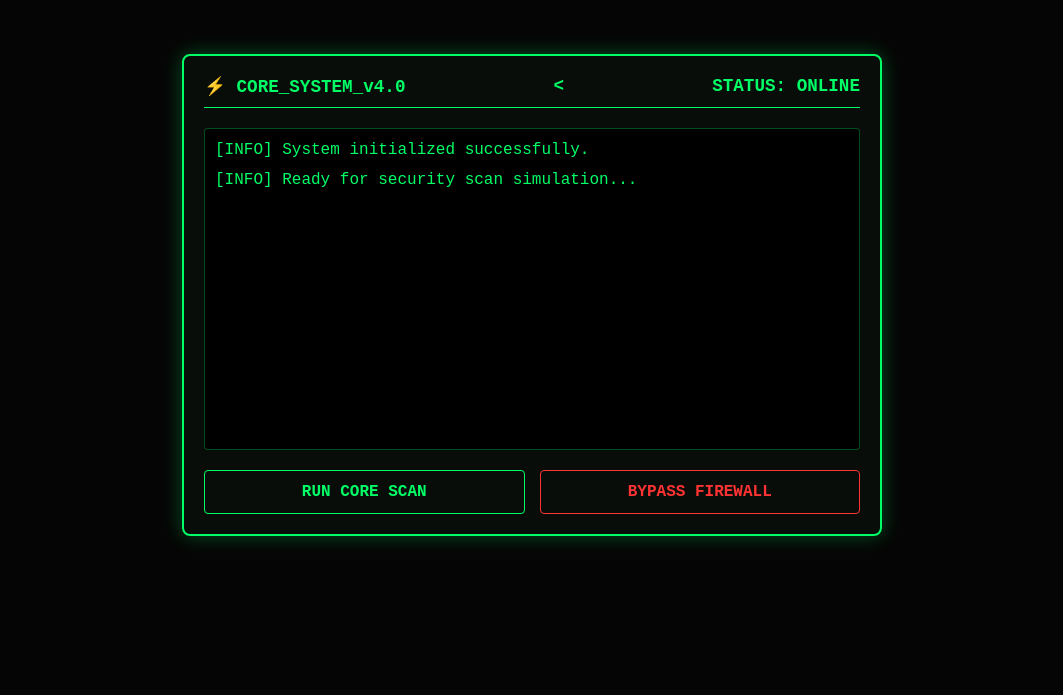
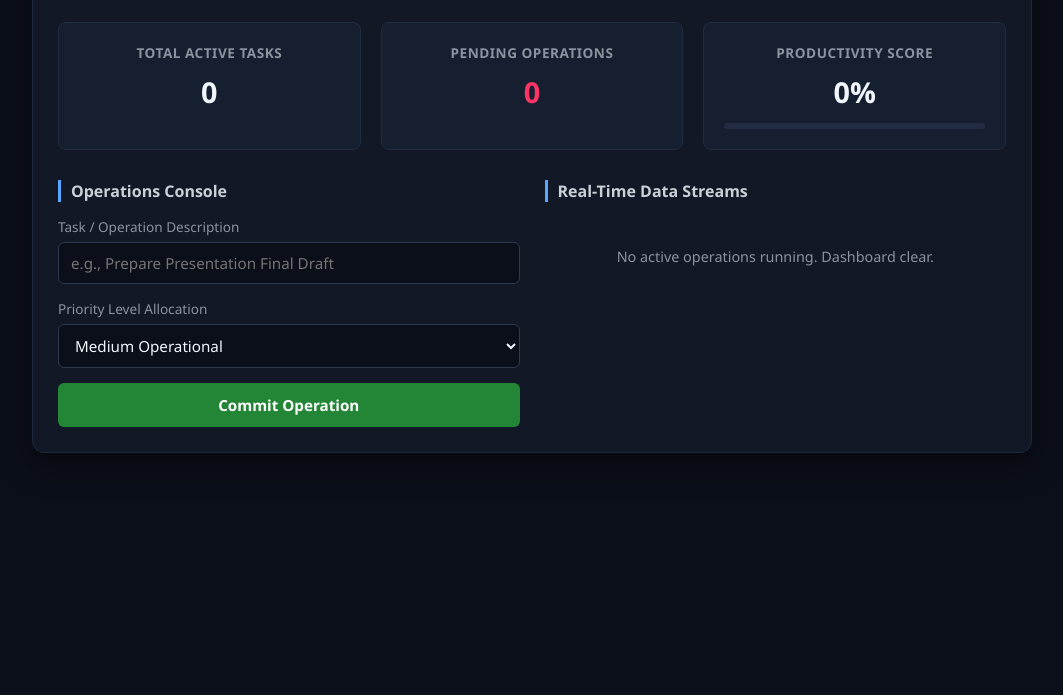
Before and after one commit to lukmanansari12sk/jarvis-ai, a plain HTML site: page index.html in a window 1280 px wide. Shown: the part 105-800 px from the top of the page, without its empty margins (108-1171 px from the left). Drawn offline with Linux system fonts and the light colour scheme.

Commit message:
Update index.html

```diff
--- a/index.html
+++ b/index.html
@@ -3,186 +3,212 @@
 <head>
     <meta charset="UTF-8">
     <meta name="viewport" content="width=device-width, initial-scale=1.0">
-    <title>CYBER DEFENSE TERMINAL v4.0</title>
+    <title>Nexus Smart Assistant & Operations Dashboard</title>
     <style>
-        body {
-            background-color: #050505;
-            color: #00ff66;
-            font-family: 'Courier New', Courier, monospace;
-            display: flex;
-            align-items: center;
-            justify-content: center;
-            min-height: 100vh;
-            margin: 0;
-            overflow: hidden;
-        }
-        .terminal-box {
-            width: 90%;
-            max-width: 700px;
-            background-color: rgba(10, 15, 10, 0.9);
-            border: 2px solid #00ff66;
-            box-shadow: 0 0 20px rgba(0, 255, 102, 0.3);
-            border-radius: 8px;
-            padding: 20px;
-            box-sizing: border-box;
-        }
-        .header {
-            border-bottom: 1px solid #00ff66;
-            padding-bottom: 10px;
-            margin-bottom: 20px;
-            display: flex;
-            justify-content: space-between;
-            font-weight: bold;
-            font-size: 1.1rem;
-        }
-        .output-screen {
-            height: 300px;
-            overflow-y: auto;
-            margin-bottom: 20px;
-            padding: 10px;
-            background-color: #000;
-            border-radius: 4px;
-            border: 1px solid rgba(0, 255, 102, 0.3);
-        }
-        .line {
-            margin-bottom: 8px;
-            line-height: 1.4;
-            opacity: 0;
-            animation: fadeIn 0.3s forwards;
-        }
-        @keyframes fadeIn {
-            to { opacity: 1; }
-        }
-        .accent { color: #58a6ff; }
-        .danger { color: #ff3333; }
-        .warning { color: #ffcc00; }
+        * { box-sizing: border-box; margin: 0; padding: 0; font-family: 'Segoe UI', Tahoma, Geneva, Verdana, sans-serif; }
+        body { background-color: #0b0f19; color: #f0f6fc; padding: 20px; min-height: 100vh; }
+        .dashboard { max-width: 1000px; margin: 0 auto; background: #121826; border: 1px solid #1f293d; border-radius: 12px; padding: 25px; box-shadow: 0 10px 30px rgba(0,0,0,0.5); }
 
-        .btn-panel {
-            display: flex;
-            gap: 15px;
-        }
-        .action-btn {
-            flex: 1;
-            background-color: transparent;
-            color: #00ff66;
-            border: 1px solid #00ff66;
-            padding: 12px;
-            font-family: 'Courier New', Courier, monospace;
-            font-size: 1rem;
-            font-weight: bold;
-            cursor: pointer;
-            border-radius: 4px;
-            text-transform: uppercase;
-            transition: all 0.2s ease;
-        }
-        .action-btn:hover {
-            background-color: #00ff66;
-            color: #000;
-            box-shadow: 0 0 15px rgba(0, 255, 102, 0.6);
-        }
-        .action-btn:disabled {
-            border-color: #333;
-            color: #333;
-            cursor: not-allowed;
-            box-shadow: none;
-        }
+        /* Header */
+        .header { display: flex; justify-content: space-between; align-items: center; border-bottom: 1px solid #1f293d; padding-bottom: 20px; margin-bottom: 25px; }
+        .header h1 { font-size: 1.6rem; color: #58a6ff; letter-spacing: 0.5px; }
+        .assistant-status { display: flex; align-items: center; gap: 8px; font-size: 0.9rem; background: #1c2333; padding: 6px 12px; border-radius: 20px; border: 1px solid #2d384e; }
+        .pulse-dot { width: 8px; height: 8px; background-color: #2ea043; border-radius: 50%; box-shadow: 0 0 8px #2ea043; animation: pulse 1.5s infinite alternate; }
+
+        /* Metrics Grid */
+        .metrics-grid { display: grid; grid-template-columns: repeat(auto-fit, minmax(220px, 1fr)); gap: 20px; margin-bottom: 30px; }
+        .metric-card { background: #161f30; border: 1px solid #212c42; border-radius: 8px; padding: 20px; text-align: center; position: relative; }
+        .metric-card h3 { font-size: 0.85rem; text-transform: uppercase; color: #8b949e; margin-bottom: 10px; letter-spacing: 0.5px; }
+        .metric-value { font-size: 1.8rem; font-weight: bold; color: #f0f6fc; }
+        .progress-bar-container { background: #212c42; height: 6px; border-radius: 3px; margin-top: 12px; overflow: hidden; }
+        .progress-bar { background: #58a6ff; height: 100%; width: 0%; transition: width 0.4s ease; }
+
+        /* Main Workspace split */
+        .workspace { display: grid; grid-template-columns: 1fr 1fr; gap: 25px; }
+        @media (max-width: 768px) { .workspace { grid-template-columns: 1fr; } }
+
+        /* Forms & Inputs */
+        .panel-title { font-size: 1rem; font-weight: 600; margin-bottom: 15px; color: #c9d1d9; border-left: 3px solid #58a6ff; padding-left: 10px; }
+        .input-group { margin-bottom: 15px; }
+        .input-group label { display: block; font-size: 0.85rem; color: #8b949e; margin-bottom: 6px; }
+        .form-control { width: 100%; background: #0b0f19; border: 1px solid #2d384e; border-radius: 6px; padding: 10px 12px; color: #f0f6fc; font-size: 0.95rem; outline: none; }
+        .form-control:focus { border-color: #58a6ff; }
+
+        /* Buttons */
+        .btn { width: 100%; background: #238636; color: #ffffff; border: none; border-radius: 6px; padding: 12px; font-size: 0.95rem; font-weight: 600; cursor: pointer; transition: background 0.2s; }
+        .btn:hover { background: #2ea043; }
+
+        /* Task List rendering */
+        .task-list { max-height: 320px; overflow-y: auto; display: flex; flex-direction: column; gap: 10px; }
+        .task-item { background: #161f30; border-left: 4px solid #ffa657; border-top: 1px solid #212c42; border-right: 1px solid #212c42; border-bottom: 1px solid #212c42; padding: 12px 15px; border-radius: 0 6px 6px 0; display: flex; justify-content: space-between; align-items: center; }
+        .task-item.high { border-left-color: #f85149; }
+        .task-item.low { border-left-color: #58a6ff; }
+        .task-item.completed { border-left-color: #2ea043; opacity: 0.6; }
+        .task-info h4 { font-size: 0.95rem; margin-bottom: 4px; }
+        .task-info p { font-size: 0.8rem; color: #8b949e; }
+        .action-checkbox { width: 18px; height: 18px; cursor: pointer; accent-color: #2ea043; }
+
+        @keyframes pulse { from { opacity: 0.5; } to { opacity: 1; } }
     </style>
 </head>
 <body>
 
-    <div class="terminal-box">
+    <div class="dashboard">
+        <!-- Dashboard Top Header Bar -->
         <div class="header">
-            <span>⚡ CORE_SYSTEM_v4.0</span>
-            <<span>STATUS: ONLINE</span>
+            <h1>📊 NEXUS OPERATIONAL CONTROL</h1>
+            <div class="assistant-status">
+                <div class="pulse-dot"></div>
+                <span>ASSISTANT CORE: ACTIVE</span>
+            </div>
         </div>
 
-        <div class="output-screen" id="terminal-output">
-            <div class="line">[INFO] System initialized successfully.</div>
-            <div class="line">[INFO] Ready for security scan simulation...</div>
+        <!-- Real-Time Metrics Row -->
+        <div class="metrics-grid">
+            <div class="metric-card">
+                <h3>Total Active Tasks</h3>
+                <div class="metric-value" id="count-total">0</div>
+            </div>
+            <div class="metric-card">
+                <h3>Pending Operations</h3>
+                <div class="metric-value" id="count-pending" style="color: #ff3366;">0</div>
+            </div>
+            <div class="metric-card">
+                <h3>Productivity Score</h3>
+                <div class="metric-value" id="productivity-pct">0%</div>
+                <div class="progress-bar-container">
+                    <div class="progress-bar" id="score-bar"></div>
+                </div>
+            </div>
         </div>
 
-        <div class="btn-panel">
-            <button class="action-btn" id="scan-btn" onclick="startScan()">Run Core Scan</button>
-            <button class="action-btn danger" id="bypass-btn" onclick="startBypass()" style="border-color: #ff3333; color: #ff3333;">Bypass Firewall</button>
+        <!-- Working Panels Divided Section -->
+        <div class="workspace">
+            <!-- Left Side: Task Allocation Console -->
+            <div class="panel">
+                <div class="panel-title">Operations Console</div>
+
+                <div class="input-group">
+                    <label for="task-title">Task / Operation Description</label>
+                    <input type="text" id="task-title" class="form-control" placeholder="e.g., Prepare Presentation Final Draft">
+                </div>
+
+                <div class="input-group">
+                    <label for="task-priority">Priority Level Allocation</label>
+                    <select id="task-priority" class="form-control">
+                        <option value="high">High Priority Critical</option>
+                        <option value="medium" selected>Medium Operational</option>
+                        <option value="low">Low Deferrable</option>
+                    </select>
+                </div>
+
+                <button class="btn" onclick="addNewTask()">Commit Operation</button>
+            </div>
+
+            <!-- Right Side: Live Task Array Monitor -->
+            <div class="panel">
+                <div class="panel-title">Real-Time Data Streams</div>
+                <div class="task-list" id="task-container">
+                    <!-- Dynamic tasks will load here from local storage -->
+                </div>
+            </div>
         </div>
     </div>
 
     <script>
-        const output = document.getElementById('terminal-output');
-        const scanBtn = document.getElementById('scan-btn');
-        const bypassBtn = document.getElementById('bypass-btn');
+        // Array container initialized from Browser's Local Storage
+        let taskDatabase = JSON.parse(localStorage.getItem('nexus_tasks')) || [];
 
-        function printLine(text, type = '') {
-            const line = document.createElement('div');
-            line.className = `line ${type}`;
-            line.innerHTML = text;
-            output.appendChild(line);
-            output.scrollTop = output.scrollHeight;
+        function speak(text) {
+            window.speechSynthesis.cancel();
+            const utterance = new SpeechSynthesisUtterance(text);
+            utterance.lang = 'en-US';
+            window.speechSynthesis.speak(utterance);
         }
 
-        function disableButtons(status) {
-            scanBtn.disabled = status;
-            bypassBtn.disabled = status;
+        function saveAndRefresh() {
+            localStorage.setItem('nexus_tasks', JSON.stringify(taskDatabase));
+            renderDashboard();
         }
 
-        // Voice Output (No API key needed, uses built-in browser voice)
-        function speak(text) {
-            window.speechSynthesis.cancel();
-            const speech = new SpeechSynthesisUtterance(text);
-            speech.lang = 'en-US';
-            window.speechSynthesis.speak(speech);
+        function addNewTask() {
+            const titleInput = document.getElementById('task-title');
+            const priorityInput = document.getElementById('task-priority');
+
+            if (!titleInput.value.trim()) {
+                alert("Operation description cannot be empty!");
+                return;
+            }
+
+            const newTask = {
+                id: Date.now(),
+                title: titleInput.value.trim(),
+                priority: priorityInput.value,
+                completed: false,
+                timestamp: new Date().toLocaleTimeString([], {hour: '2-digit', minute:'2-digit'})
+            };
+
+            taskDatabase.push(newTask);
+            speak(`Task committed to ${priorityInput.value} priority tier.`);
+            titleInput.value = ''; // Clear form data
+            saveAndRefresh();
         }
 
-        function startScan() {
-            disableButtons(true);
-            output.innerHTML = '';
-            speak("Initiating system core diagnostics.");
+        function toggleTaskStatus(id) {
+            const task = taskDatabase.find(t => t.id === id);
+            if(task) {
+                task.completed = !task.completed;
+                if(task.completed) {
+                    speak("Operation finalized successfully.");
+                } else {
+                    speak("Operation reverted to pending queue.");
+                }
+                saveAndRefresh();
+            }
+        }
 
-            let steps = [
-                { text: "⏳ Initializing Global Network Scanner...", delay: 0 },
-                { text: "🛰️ Connecting to localized secure nodes...", delay: 800 },
-                { text: "<span class='accent'>[OK] Connection established with Mainframe.</span>", delay: 1500 },
-                { text: "🔍 Scanning internal database structures...", delay: 2200 },
-                { text: "⚠️ <span class='warning'>WARNING: Minor memory leak detected in Sector 7.</span>", delay: 3000 },
-                { text: "🛡️ Deploying security patches...", delay: 3800 },
-                { text: "🟩 <span class='accent'>[SUCCESS] System integrity verified. 100% Secure.</span>", delay: 4600 }
-            ];
+        function renderDashboard() {
+            const container = document.getElementById('task-container');
+            container.innerHTML = '';
 
-            steps.forEach(step => {
-                setTimeout(() => {
-                    printLine(step.text);
-                    if(step.text.includes('SUCCESS')) {
-                        speak("Scan complete. System secured.");
-                        disableButtons(false);
-                    }
-                }, step.delay);
+            let total = taskDatabase.length;
+            let completed = taskDatabase.filter(t => t.completed).length;
+            let pending = total - completed;
+            let percentage = total > 0 ? Math.round((completed / total) * 100) : 0;
+
+            // Updating text elements inside dashboard cards
+            document.getElementById('count-total').innerText = total;
+            document.getElementById('count-pending').innerText = pending;
+            document.getElementById('productivity-pct').innerText = percentage + '%';
+            document.getElementById('score-bar').style.width = percentage + '%';
+
+            if(total === 0) {
+                container.innerHTML = '<div style="text-align:center; padding:30px; color:#8b949e; font-size:0.9rem;">No active operations running. Dashboard clear.</div>';
+                return;
+            }
+
+            // Loop and render data blocks
+            taskDatabase.forEach(task => {
+                const item = document.createElement('div');
+                item.className = `task-item ${task.priority} ${task.completed ? 'completed' : ''}`;
+
+                item.innerHTML = `
+                    <div class="task-info">
+                        <h4 style="${task.completed ? 'text-decoration: line-through; color: #8b949e;' : ''}">${task.title}</h4>
+                        <p>Tier: ${task.priority.toUpperCase()} | Allocated: ${task.timestamp}</p>
+                    </div>
+                    <div>
+                        <input type="checkbox" class="action-checkbox" ${task.completed ? 'checked' : ''} onchange="toggleTaskStatus(${task.id})">
+                    </div>
+                `;
+                container.appendChild(item);
             });
         }
 
-        function startBypass() {
-            disableButtons(true);
-            output.innerHTML = '';
-            speak("Warning. Attempting to bypass firewall encryption.");
-
-            let steps = [
-                { text: "<span class='danger'>[ALERT] Overriding local firewall protocols...</span>", delay: 0 },
-                { text: "📡 Injecting packet strings into gateway...", delay: 700 },
-                { text: "🔑 Decrypting security handshake tokens...", delay: 1400 },
-                { text: "🧬 Cracking 256-bit AES encryption keys...", delay: 2100 },
-                { text: "💥 <span class='danger'>[CRITICAL] Firewalls offline! Accessing Core...</span>", delay: 2900 },
-                { text: "👑 <span class='accent'>ACCESS GRANTED. Welcome back, Admin.</span>", delay: 3800 }
-            ];
-
-            steps.forEach(step => {
-                setTimeout(() => {
-                    printLine(step.text);
-                    if(step.text.includes('GRANTED')) {
-                        speak("Access granted. Mainframe decrypted.");
-                        disableButtons(false);
-                    }
-                }, step.delay);
-            });
-        }
+        // Initialize display metrics right away on window load
+        window.onload = function() {
+            renderDashboard();
+        };
     </script>
 </body>
 </html>
```
